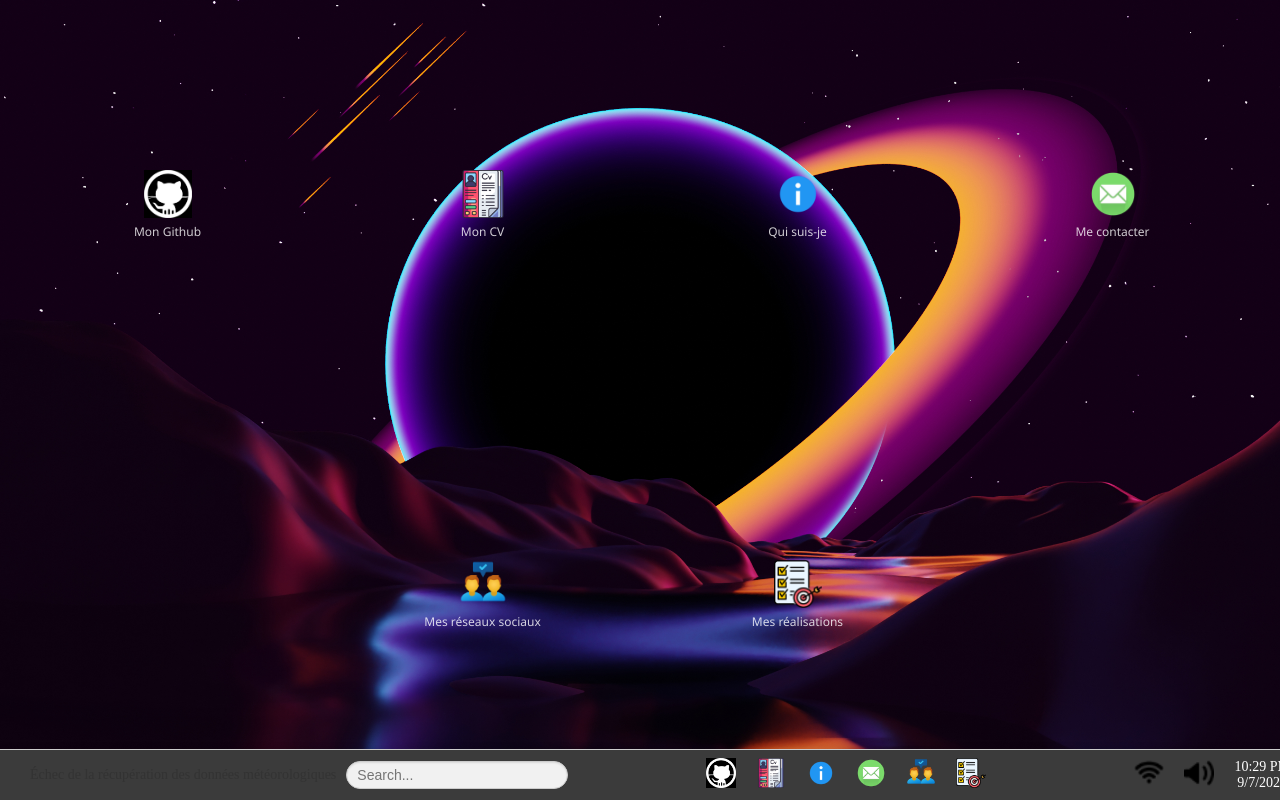
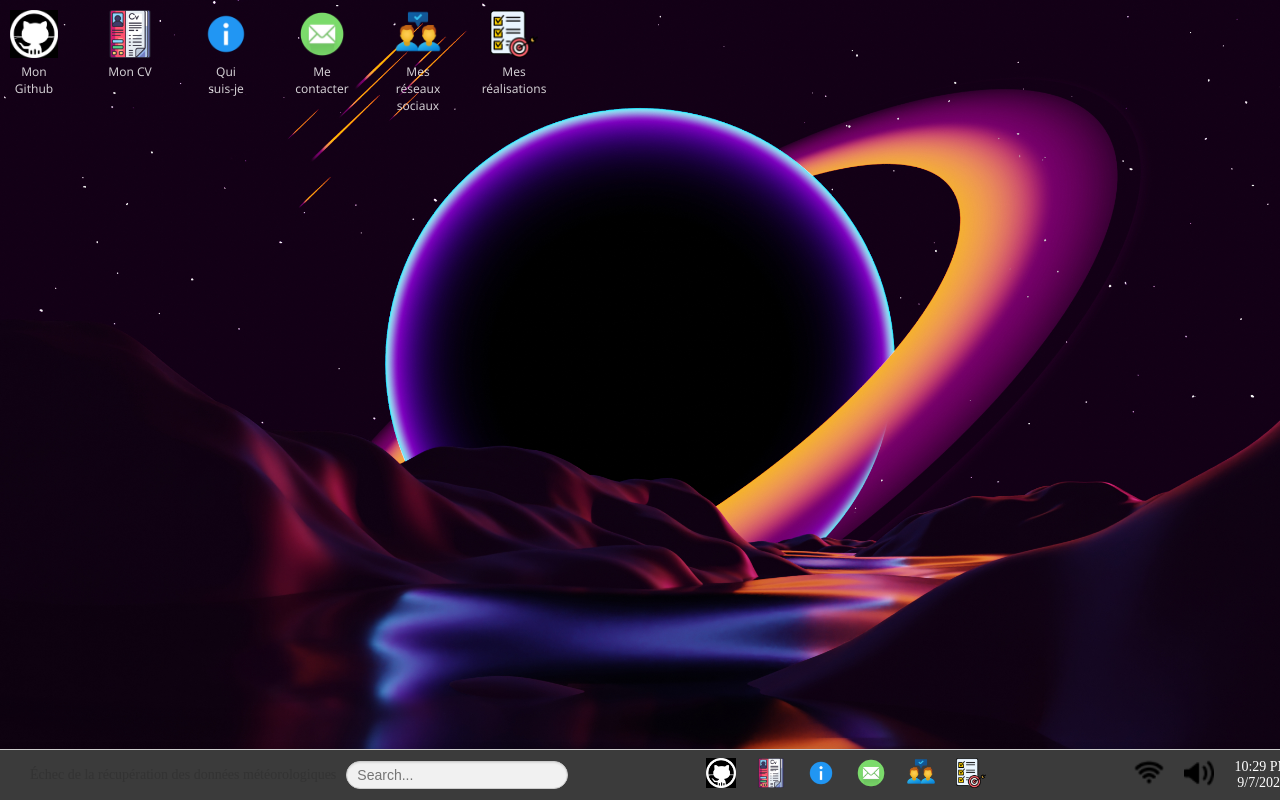
Before and after one commit to Haitaroo/portfolio, a React (Vite) app: page / in a window 1280 px wide. Built offline with nearby package versions, Linux system fonts and the light colour scheme; no server answers.

Commit message:
Unification du hover pour les applications

```diff
--- a/src/App.css
+++ b/src/App.css
@@ -3,96 +3,98 @@ html, body {
   margin: 0;
   padding: 0;
   height: 100%;
-  overflow: hidden; /* Empêche le scroll */
+  overflow: hidden; /* Prevent scrolling */
 }
 
 body {
-  background-image: url('./assets/images/background.png'); /* Chemin vers ton image */
-  background-size: cover; /* L'image prend toute la place disponible */
-  background-position: center; /* Centre l'image */
-  background-repeat: no-repeat; /* Empêche la répétition de l'image */
+  background-image: url('./assets/images/background.png'); /* Path to your background image */
+  background-size: cover; /* Make the image cover the entire background */
+  background-position: center; /* Center the image */
+  background-repeat: no-repeat; /* Prevent the image from repeating */
 }
 
 .app {
   display: flex;
   flex-direction: column;
-  height: 100vh; /* Prendre toute la hauteur de la fenêtre */
+  height: 100vh; /* Take the full height of the viewport */
 }
 
 .desktop {
-  flex: 1; /* Prendre tout l'espace disponible */
-  display: flex;
-  flex-wrap: wrap; /* Permet de passer à la ligne suivante quand l'espace est plein */
-  justify-content: flex-start; /* Aligne les icônes à gauche */
-  align-items: flex-start; /* Aligne les icônes en haut */
-  padding: 10px; /* Ajoute un peu d'espace autour du bureau */
+  flex: 1; /* Take all available space */
+  display: grid;
+  grid-template-columns: repeat(auto-fill, 48px); /* Columns of 48px */
+  grid-auto-rows: 48px; /* Rows of 48px */
+  gap: 43px 48px; /* Vertical and horizontal spacing */
+  justify-content: flex-start; /* Align icons to the left */
+  align-items: flex-start; /* Align icons to the top */
+  padding: 10px; /* Add some padding around the desktop */
 }
 
 .desktop-icon {
   display: flex;
   flex-direction: column;
   align-items: center;
-  transition: transform 0.2s;
-  width: 80px; /* Largeur de l'icône */
+  transition: transform 0.2s, background-color 0.2s; /* Smooth transition for hover effects */
+  width: 48px; /* Icon width */
   text-align: center;
-  margin: 10px; /* Espace entre les icônes */
+  margin: 0; /* No extra margin around icons */
 }
 
 .desktop-icon img {
-  width: 48px; /* Taille de l'image */
-  height: 48px; /* Taille de l'image */
+  width: 48px; /* Image size */
+  height: 48px; /* Image size */
 }
 
 .desktop-icon:hover {
-  transform: scale(1.1); /* Agrandir légèrement l'icône lors du survol */
-  background-color: rgba(255, 255, 255, 0.1); /* Couleur de fond légèrement transparente lors du survol */
-  border-radius: 5px; /* Coins arrondis pour un effet visuel plus agréable */
+  transform: scale(1.1); /* Slightly enlarge the icon on hover */
+  background-color: rgba(255, 255, 255, 0.1); /* Light transparent background on hover */
+  border-radius: 5px; /* Rounded corners for the hover effect */
 }
 
 .desktop-icon-label {
   font-family: 'Segoe UI', sans-serif;
-  margin-top: 5px; /* Espacement entre l'icône et le texte */
-  font-size: 12px; /* Taille du texte */
-  color: #ffffff; /* Couleur du texte */
-  text-align: center; /* Centre le texte */
-  opacity: 0.8; /* Légèrement transparent par défaut */
-  transition: opacity 0.2s; /* Transition pour l'effet d'opacité */
+  margin-top: 5px; /* Space between the icon and the text */
+  font-size: 12px; /* Text size */
+  color: #ffffff; /* Text color */
+  text-align: center; /* Center the text */
+  opacity: 0.8; /* Slightly transparent by default */
+  transition: opacity 0.2s; /* Smooth transition for opacity */
 }
 
 .desktop-icon:hover .desktop-icon-label {
-  opacity: 1; /* Rendre le texte complètement visible lors du survol */
+  opacity: 1; /* Make the text fully visible on hover */
 }
 
 /* Responsive styles */
 @media (max-width: 480px) {
   .desktop {
-    justify-content: center; /* Centre les icônes sur mobile */
-    align-items: center; /* Centre les icônes sur mobile */
+    justify-content: center; /* Center icons on mobile */
+    align-items: center; /* Center icons on mobile */
   }
 
   .desktop-icon {
-    width: calc(50% - 20px); /* Deux icônes par ligne sur mobile */
+    width: 48px; /* Icon width */
   }
 }
 
 @media (min-width: 481px) and (max-width: 768px) {
   .desktop {
-    justify-content: center; /* Centre les icônes sur tablette */
-    align-items: center; /* Centre les icônes sur tablette */
+    justify-content: center; /* Center icons on tablet */
+    align-items: center; /* Center icons on tablet */
   }
 
   .desktop-icon {
-    width: calc(25% - 20px); /* Quatre icônes par ligne sur tablette */
+    width: 48px; /* Icon width */
   }
 }
 
 @media (min-width: 769px) {
   .desktop {
-    justify-content: center; /* Centre les icônes sur ordinateur */
-    align-items: center; /* Centre les icônes sur ordinateur */
+    justify-content: flex-start; /* Align icons to the left on desktop */
+    align-items: flex-start; /* Align icons to the top on desktop */
   }
 
   .desktop-icon {
-    width: calc(25% - 20px); /* Quatre icônes par ligne sur ordinateur */
+    width: 48px; /* Icon width */
   }
 }
```
